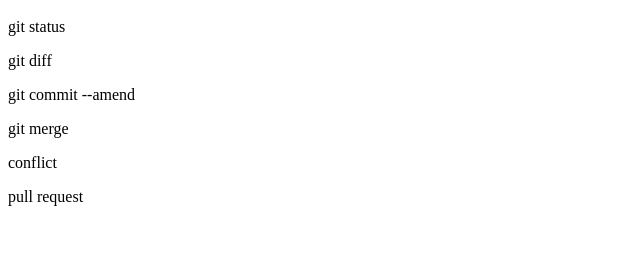
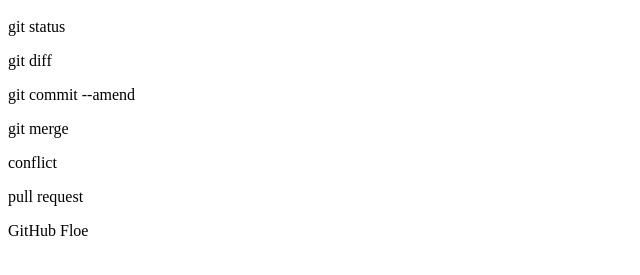
Before and after one commit to mmochizuki/git_tutorial, a plain HTML site: page index.html in a window 1280 px wide. Shown: the part 57-332 px from the top of the page, without its empty margins (0-640 px from the left). Drawn offline with Linux system fonts and the light colour scheme.

Commit message:
GitHub Flow

```diff
--- a/index.html
+++ b/index.html
@@ -5,3 +5,4 @@
 <p>git merge</P>
 <p>conflict</p>
 <p>pull request</p>
+<p>GitHub Floe</p>
```
